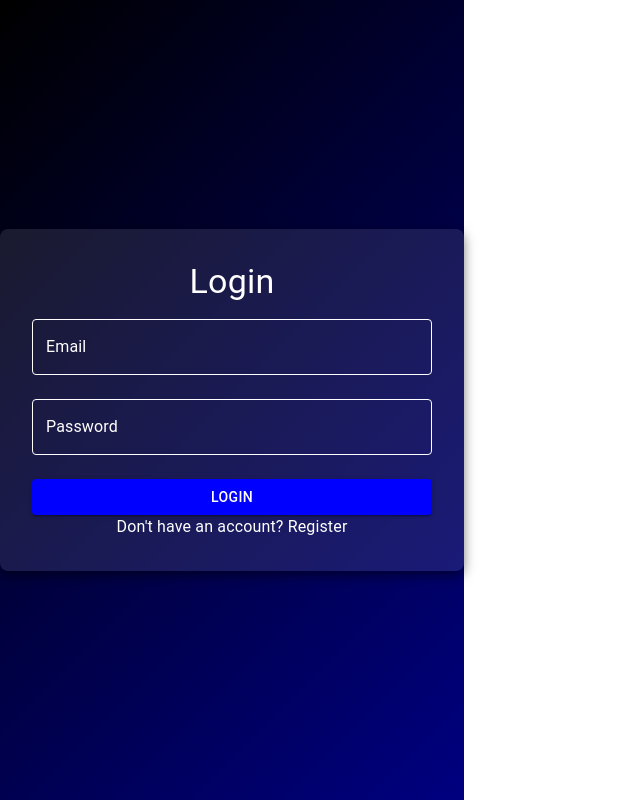
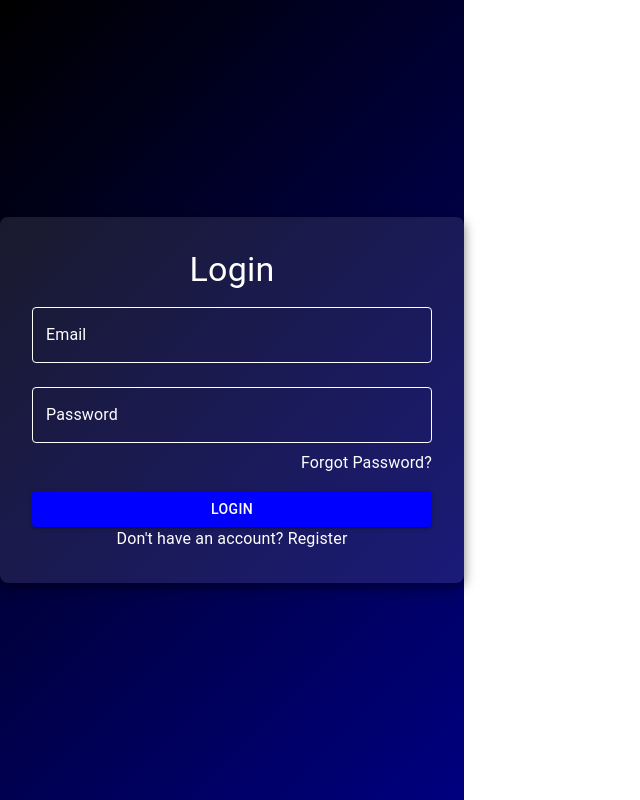
Before and after one commit to Timi16/Tchess, a React (Vite) app: page / in a window 1280 px wide. Shown: the whole page, without its empty margins (0-640 px from the left). Built offline with nearby package versions, Linux system fonts and the light colour scheme.

Commit message:
Adding forget password link in auth screen

```diff
--- a/src/AuthScreen.jsx
+++ b/src/AuthScreen.jsx
@@ -2,7 +2,7 @@ import React, { useState } from "react";
 import styled from "styled-components";
 import { Button, TextField, Typography } from "@mui/material";
 
-const AuthScreen = () => {
+const AuthScreen = ({ navigateToForgotPassword }) => {
   const [isLogin, setIsLogin] = useState(true);
 
   const toggleMode = () => {
@@ -36,9 +36,17 @@ const AuthScreen = () => {
           fullWidth
           margin="normal"
         />
+
+        {isLogin && (
+          <ForgotPasswordText onClick={navigateToForgotPassword}>
+            Forgot Password?
+          </ForgotPasswordText>
+        )}
+
         <StyledButton variant="contained" fullWidth>
           {isLogin ? "Login" : "Register"}
         </StyledButton>
+
         <SwitchModeText onClick={toggleMode}>
           {isLogin
             ? "Don't have an account? Register"
@@ -66,14 +74,6 @@ const FormWrapper = styled.div`
   background-color: rgba(255, 255, 255, 0.1);
   border-radius: 8px;
   box-shadow: 0 4px 12px rgba(0, 0, 0, 0.5);
-
-  @media (max-width: 768px) {
-    padding: 1rem;
-  }
-
-  @media (max-width: 480px) {
-    max-width: 90%;
-  }
 `;
 
 const Title = styled(Typography)`
@@ -116,6 +116,16 @@ const StyledButton = styled(Button)`
   }
 `;
 
+const ForgotPasswordText = styled(Typography)`
+  color: white;
+  text-align: right;
+  margin-top: 0.5rem;
+  cursor: pointer;
+  &:hover {
+    color: #0000ff;
+  }
+`;
+
 const SwitchModeText = styled(Typography)`
   color: white;
   text-align: center;
```
